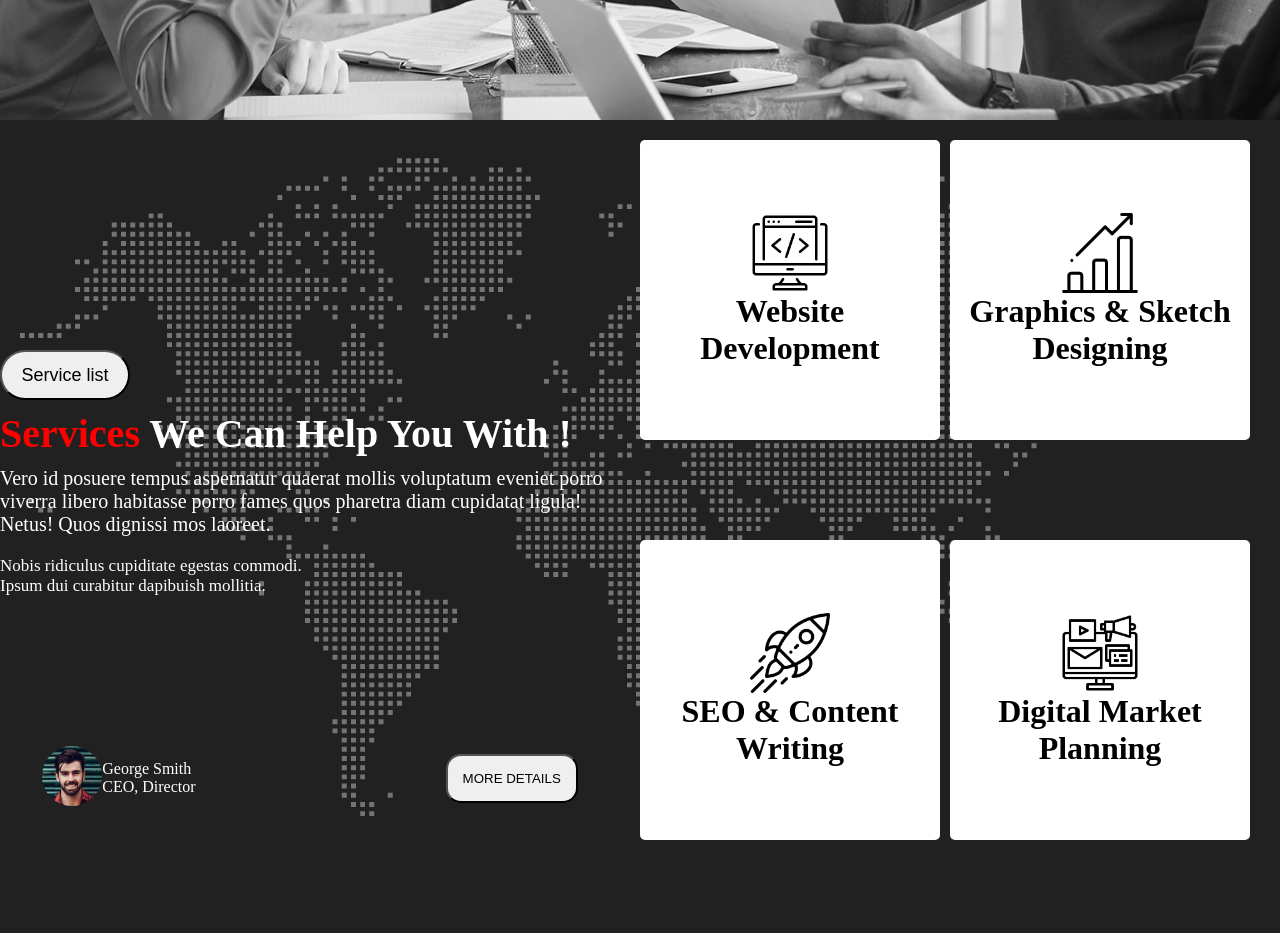
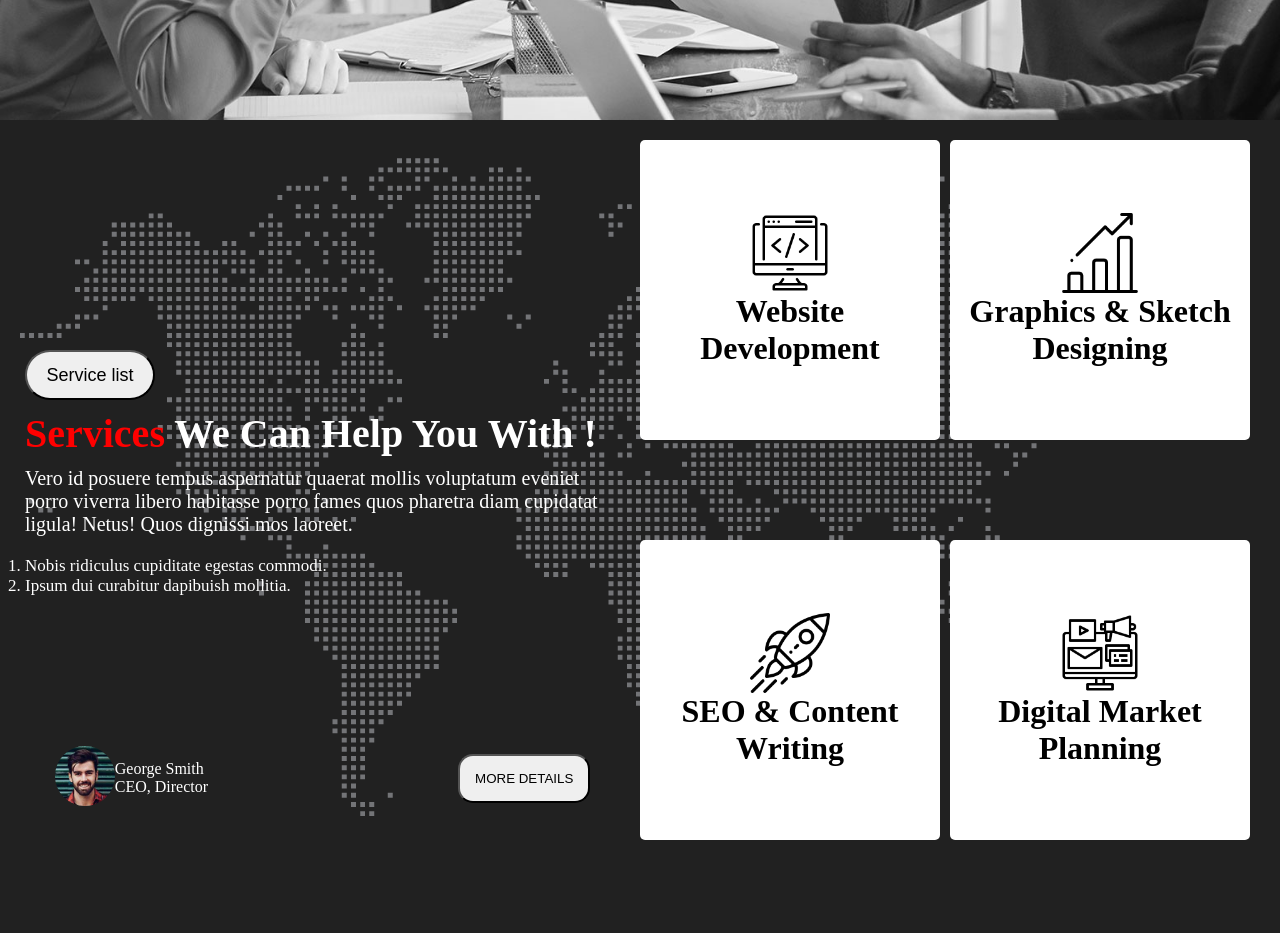
Before and after one commit to cpdminhaz/digital-agency, a plain HTML site: page index.html in a window 1280 px wide. Shown: the part 760-1693 px from the top of the page. Drawn offline with Linux system fonts and the light colour scheme.

Commit message:
small changes in service list

```diff
--- a/index.css
+++ b/index.css
@@ -43,7 +43,7 @@ nav {
 
 
 .services {
-    display: flex;flex-direction: column;justify-content: center;align-items: center;padding-top: 60px;width: 50%;
+    display: flex;flex-direction: column;justify-content: center;align-items: center;padding-top: 60px;width: 50%;padding-left: 25px;
 }
 
 .service-btn {
```
